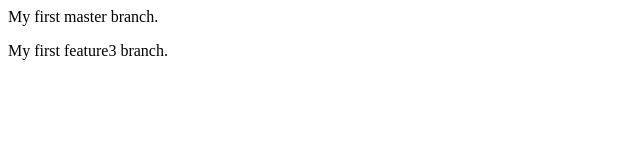
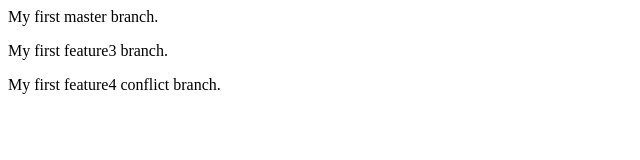
Before and after one commit to skatke02/master, a plain HTML site: page index.html in a window 1280 px wide. Shown: the whole page, without its empty margins (0-640 px from the left). Drawn offline with Linux system fonts and the light colour scheme.

Commit message:
first feature3 commit

```diff
--- a/index.html
+++ b/index.html
@@ -3,6 +3,7 @@
 
 <p>My first master branch.</p>
 <p>My first feature3 branch.</p>
+<p>My first feature4 conflict branch.</p>
 
 </body>
 </html>
```
